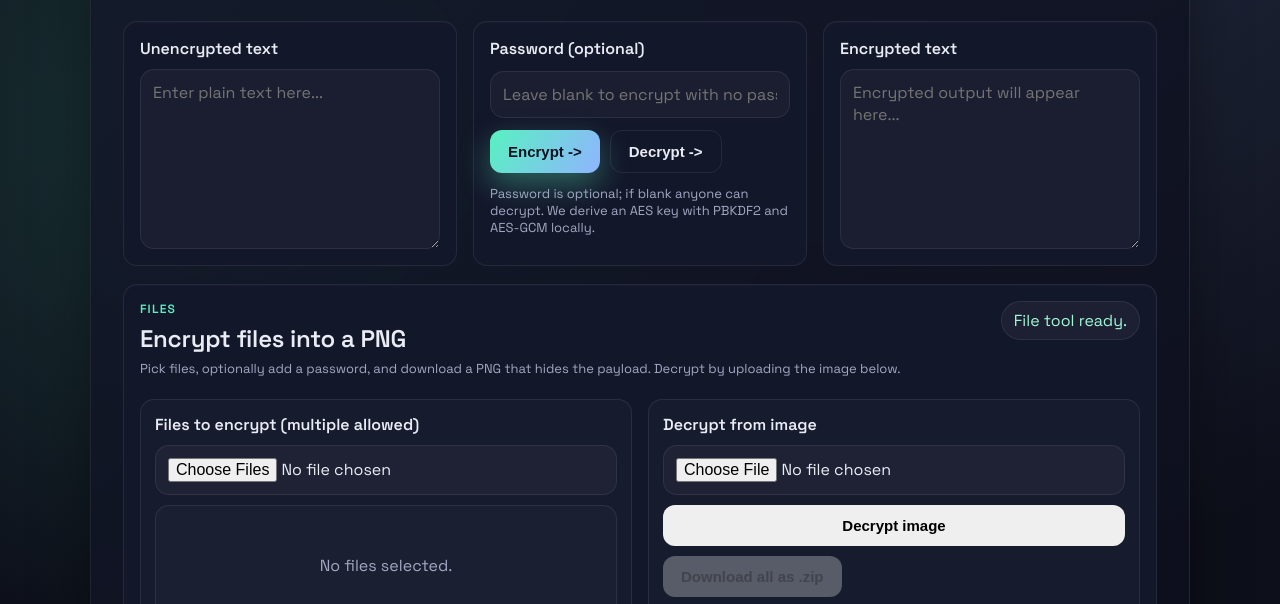
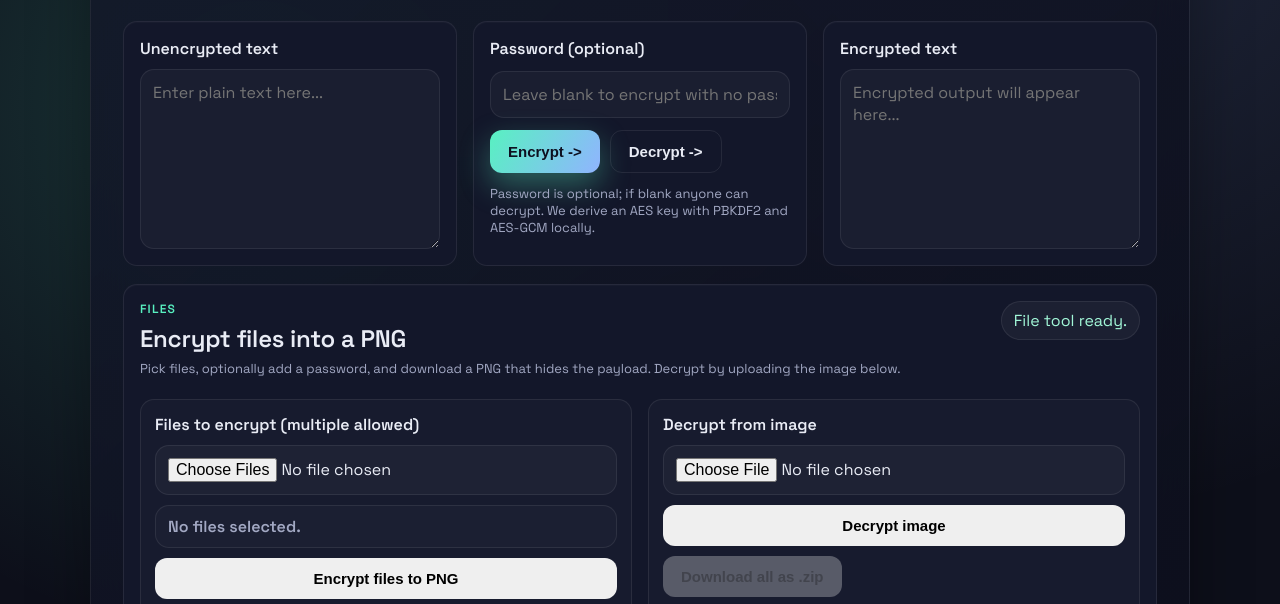
Before and after one commit to HailXD/encrypt, a plain HTML site: page index.html in a window 1280 px wide. Shown: the part 178-782 px from the top of the page. Drawn offline with nearby package versions, Linux system fonts and the light colour scheme.

Commit message:
collapsed

```diff
--- a/app.js
+++ b/app.js
@@ -13,6 +13,8 @@ const decryptImageBtn = document.getElementById("decryptImage");
 const fileListEl = document.getElementById("fileList");
 const downloadAllBtn = document.getElementById("downloadAll");
 const encryptSelectionListEl = document.getElementById("encryptSelectionList");
+const encryptSelectionDetailsEl = document.getElementById("encryptSelectionDetails");
+const encryptSelectionSummaryEl = document.getElementById("encryptSelectionSummary");
 const sizeReportEl = document.getElementById("sizeReport");
 
 const textEncoder = new TextEncoder();
@@ -316,9 +318,26 @@ function extractPayloadFromImage(buffer) {
 }
 
 function renderEncryptSelectionList(files) {
+  const hasFiles = files.length > 0;
   encryptSelectionListEl.innerHTML = "";
-  encryptSelectionListEl.classList.toggle("empty", files.length === 0);
-  if (!files.length) {
+  encryptSelectionListEl.classList.toggle("empty", !hasFiles);
+  if (encryptSelectionDetailsEl) {
+    encryptSelectionDetailsEl.classList.toggle("empty", !hasFiles);
+    if (!hasFiles) {
+      encryptSelectionDetailsEl.open = false;
+    }
+  }
+
+  if (encryptSelectionSummaryEl) {
+    if (hasFiles) {
+      const totalBytes = files.reduce((sum, file) => sum + (file.size || 0), 0);
+      encryptSelectionSummaryEl.textContent = `${files.length} file${files.length === 1 ? "" : "s"} selected (${formatBytes(totalBytes)}); click to expand`;
+    } else {
+      encryptSelectionSummaryEl.textContent = "No files selected.";
+    }
+  }
+
+  if (!hasFiles) {
     encryptSelectionListEl.textContent = "No files selected.";
     return;
   }
--- a/index.html
+++ b/index.html
@@ -56,7 +56,10 @@
         <div class="file-card">
           <label for="fileInput">Files to encrypt (multiple allowed)</label>
           <input id="fileInput" type="file" multiple>
-          <div id="encryptSelectionList" class="file-list empty">No files selected.</div>
+          <details id="encryptSelectionDetails" class="file-collapse">
+            <summary id="encryptSelectionSummary">No files selected.</summary>
+            <div id="encryptSelectionList" class="file-list empty">No files selected.</div>
+          </details>
           <button id="encryptFiles">Encrypt files to PNG</button>
           <a id="downloadImage" class="download-link disabled" href="#" download="encrypted.png">Download PNG</a>
           <div id="sizeReport" class="size-report empty">No size comparison yet.</div>
--- a/style.css
+++ b/style.css
@@ -301,6 +301,62 @@ footer {
   gap: 8px;
 }
 
+.file-collapse {
+  border: 1px solid var(--border);
+  border-radius: var(--radius);
+  background: rgba(255, 255, 255, 0.02);
+  overflow: hidden;
+}
+
+.file-collapse summary {
+  list-style: none;
+  margin: 0;
+  padding: 10px 12px;
+  display: flex;
+  align-items: center;
+  justify-content: space-between;
+  gap: 8px;
+  cursor: pointer;
+  font-weight: 600;
+  color: var(--text);
+}
+
+.file-collapse summary::-webkit-details-marker {
+  display: none;
+}
+
+.file-collapse summary::after {
+  content: "+";
+  font-weight: 700;
+  color: var(--accent);
+  transition: transform 0.2s ease;
+}
+
+.file-collapse[open] summary {
+  border-bottom: 1px solid var(--border);
+}
+
+.file-collapse[open] summary::after {
+  content: "-";
+}
+
+.file-collapse.empty summary {
+  color: var(--muted);
+  cursor: default;
+}
+
+.file-collapse.empty summary::after {
+  content: "";
+}
+
+.file-collapse .file-list {
+  border: none;
+  border-radius: 0 0 var(--radius) var(--radius);
+  background: transparent;
+  min-height: 0;
+  padding: 12px;
+}
+
 .file-list.empty {
   color: var(--muted);
   align-items: center;
```
